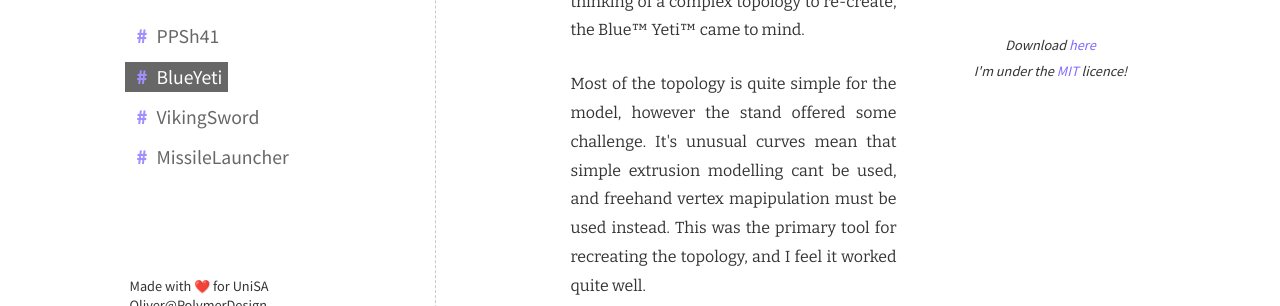
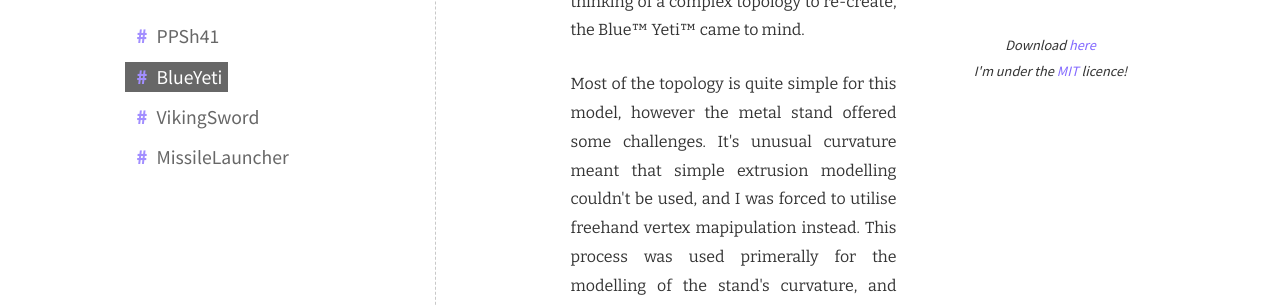
Before and after one commit to PolymerCo/unisa2021s1.Portfolio, a Vue app: page /gallery/blueyeti in a window 1280 px wide. Shown: the part 494-800 px from the top of the page. Built offline with nearby package versions, Linux system fonts and the light colour scheme.

Commit message:
Modified BlueYeti description.

```diff
--- a/src/components/projects/BlueyetiGallery.vue
+++ b/src/components/projects/BlueyetiGallery.vue
@@ -19,9 +19,9 @@
         the Blue™ Yeti™ came to mind.
       </p>
       <p>
-        Most of the topology is quite simple for the model, however the stand offered some challenge. It's unusual curves mean that
-        simple extrusion modelling cant be used, and freehand vertex mapipulation must be used instead. This was the primary tool
-        for recreating the topology, and I feel it worked quite well.
+        Most of the topology is quite simple for this model, however the metal stand offered some challenges. It's unusual curvature meant that
+        simple extrusion modelling couldn't be used, and I was forced to utilise freehand vertex mapipulation instead. This process was used
+        primerally for the modelling of the stand's curvature, and ensuring a natural feel was difficult to achieve.
       </p>
     </article>
     <article class='gallery-statistics'>
```
